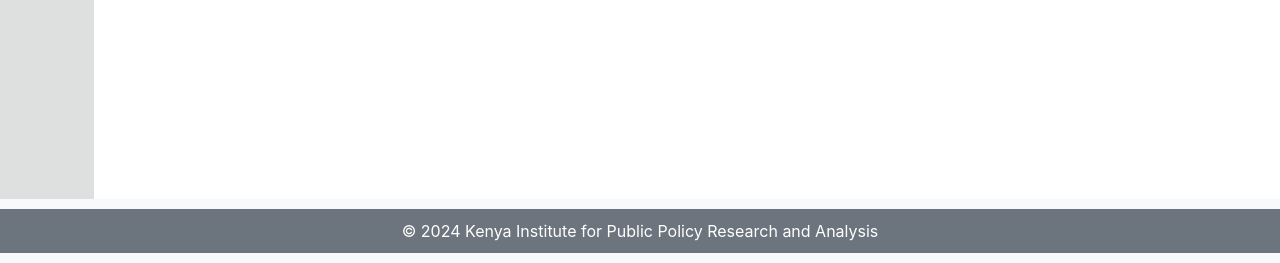
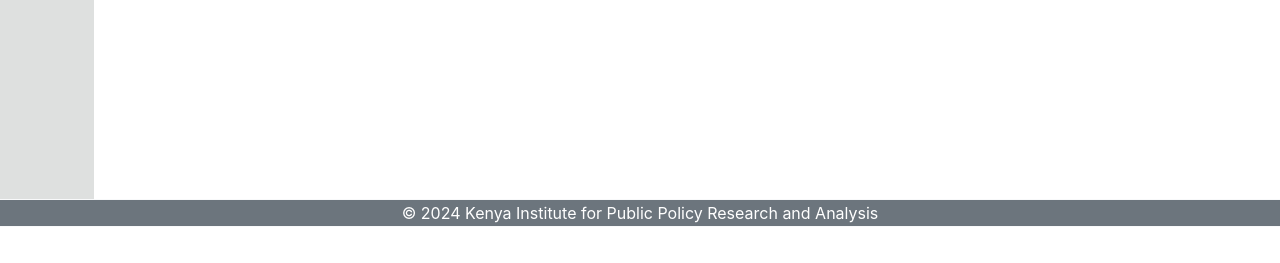
Before and after one commit to cornelkemboi/CustomerFeedbackapp, a Flask app: page /reception in a window 1280 px wide. Shown: the part 653-916 px from the top of the page. After the commit the page ends 879 px from the top, so only its background shows below. Run offline with Flask 3, Linux system fonts and the light colour scheme; data that the repository does not hold is empty; some libraries are stand-ins or nearby versions.

Commit message:
Fix footer padding

```diff
--- a/app/templates/customer_register.html
+++ b/app/templates/customer_register.html
@@ -33,7 +33,7 @@
         }
         footer {
             background-color: #f8f9fa;
-            padding: 10px 0;
+            padding: 1px 0;
         }
     </style>
 </head>
--- a/app/templates/success.html
+++ b/app/templates/success.html
@@ -31,7 +31,7 @@
 </head>
 <body>
 {% include 'header.html' %}
- <div class="container mt-5">
+ <div class="container mt-5 "  style="min-height: 100vh; display: flex;">
         <div class="alert alert-success">
             {{ feedback|safe }}
         </div>
```
